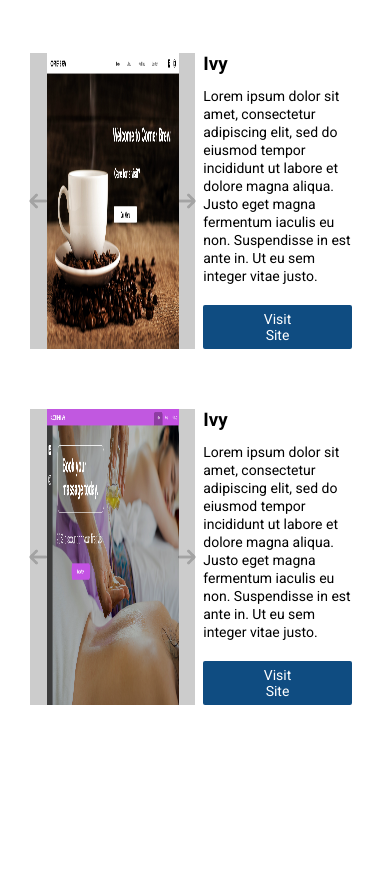
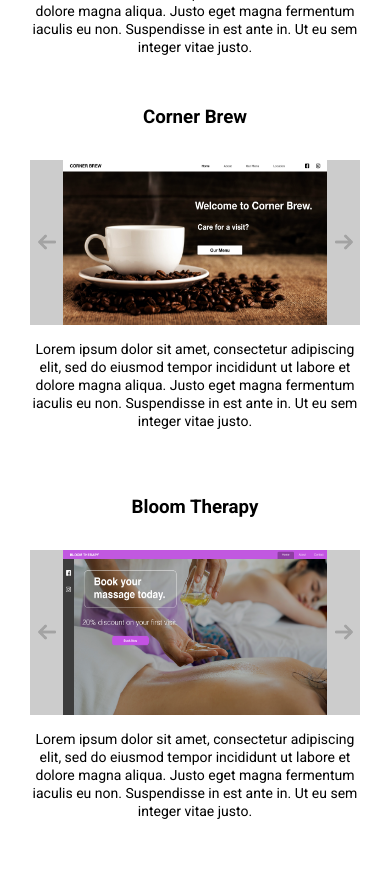
Before and after one commit to RichardsDigital/RichardsDigital, a Node server app: page /portfolio in a window 390 px wide. Shown: the part 824-1695 px from the top of the page. Before the commit the page ends 1529 px from the top, so only its background shows below. Run offline with Node 20, Linux system fonts and the light colour scheme.

Commit message:
Made portfolio page mobile responsive

```diff
--- a/public/styles.css
+++ b/public/styles.css
@@ -547,6 +547,14 @@ button {
 
 /* Portfolio ------------------------------------------------------------------------------------- */
 
+/* Desktop Screen Settings */
+
+@media only screen and (min-width: 701px) {
+
+    .mobileTitle {
+        display: none;
+    }
+
     .portfolioElements {
         display: grid;
         grid-template-rows: 1fr 1fr 1fr 1fr;
@@ -627,3 +635,111 @@ border: none;
         justify-self: center;
         width: 90%;
     }
+
+}
+
+/* Mobile Screen Settings */
+
+@media only screen and (max-width: 700px) {
+
+    .portfolio-textbox1 h3, .portfolio-textbox2 h3, .portfolio-textbox3 h3 {
+        display: none;
+    }
+
+    .portfolioElements {
+        display: grid;
+        grid-template-rows: 1fr 1fr 1fr 1fr;
+    }
+    .portfolioElementBox {
+        display: grid;
+        grid-template-rows: 1 1fr 1;
+        grid-template-columns: 1;
+        padding: 15px 30px;
+    }
+
+    .mobileTitle {
+        justify-self: center;
+        text-align: center;
+        padding: 0 0 15px 0;
+    }
+
+    .portfolio-textbox1, .portfolio-textbox2, .portfolio-textbox3 {
+        grid-row: 3/4;
+        align-self: top;
+        justify-self: center;
+        text-align: center;
+        width: 100%;
+    }
+
+    .portfolio-textbox1 p, .portfolio-textbox2 p, .portfolio-textbox3 p {
+        padding: 15px 0 0 0;
+    }
+
+    .portfolio-textbox1 button, .portfolio-textbox2 button, .portfolio-textbox3 button {
+        display: none;
+    }
+    #pBox1 {
+        background-color: #eaeaea;
+    }
+    .imageSlider {
+        grid-row: 2/3;
+        display: grid;
+        grid-template-columns: 10% 1fr 10%;
+        width: 100%;
+    }
+
+    .imageSlider .left {
+        display: flex;
+        align-items: center;
+        justify-content: center;
+        grid-column: 1/2;
+        background-color: #cccccc;
+    }
+    .imageSlider .right {
+        display: flex;
+        align-items: center;
+        justify-content: center;
+        grid-column: 3/4;
+        background-color: #cccccc;
+    }
+
+    .imageSlider .left img, .imageSlider .right img {
+        height: 18px;
+        width: 18px;
+        opacity: 20%;
+    }
+
+    .left:active {
+        background-color: #b3b2b2;
+    }
+
+    .right:active {
+        background-color: #b3b2b2;
+    }
+
+    .imageSlider .imagebox {
+        grid-column: 2/3;
+        display: flex;
+        justify-content: center;
+    }
+    .imageSlider img {
+        width: 100%;
+        height: 100%;
+    }
+
+    .imageSlider .left, .imageSlider .right {
+    color: none;
+    font-size: 0;
+    padding: 0;
+    border-radius: 0;
+    height: 100%;
+    width: 100%;
+    outline: none;
+    box-shadow: none;
+    border: none;
+    }
+
+    .portfolio-textbox1 p {
+        padding-bottom: 20px;
+    }
+}
--- a/views/gettingStarted.ejs
+++ b/views/gettingStarted.ejs
@@ -20,6 +20,10 @@ nav ul :nth-child(5):hover {
 }
 </style>
 
+<section class="getting-started">
+
+</section>
+
 <%- include("partials/footer.ejs") %>
 </div>
 </div>
--- a/views/portfolio.ejs
+++ b/views/portfolio.ejs
@@ -27,6 +27,9 @@ nav ul :nth-child(4):hover {
 <div class="portfolioElements">
 
     <div class="portfolioElementBox" id="pBox1">
+
+        <h3 class="mobileTitle">Ivy</h3>
+
         <div class="imageSlider" id="imageSlider1">
 
             <button class="left" name="left" onclick="handleClick(this)">
@@ -43,8 +46,8 @@ nav ul :nth-child(4):hover {
 
         </div>
         <div class="header-textbox portfolio-textbox1">
-            <h3>Ivy</h3>
-            <p>Lorem ipsum dolor sit amet, consectetur adipiscing elit,
+            <h3 class="title">Ivy</h3>
+            <p class="paragraph">Lorem ipsum dolor sit amet, consectetur adipiscing elit,
                sed do eiusmod tempor incididunt ut labore et dolore magna aliqua.
                Justo eget magna fermentum iaculis eu non. Suspendisse in est ante in.
                Ut eu sem integer vitae justo.</p>
@@ -53,6 +56,9 @@ nav ul :nth-child(4):hover {
     </div>
 
     <div class="portfolioElementBox">
+
+        <h3 class="mobileTitle">Gym Lion</h3>
+
         <div class="imageSlider" id="imageSlider2">
 
             <button class="left" name="left" onclick="handleClick(this)">
@@ -69,7 +75,7 @@ nav ul :nth-child(4):hover {
 
         </div>
         <div class="header-textbox portfolio-textbox1">
-            <h3>Ivy</h3>
+            <h3>Gym Lion</h3>
             <p>Lorem ipsum dolor sit amet, consectetur adipiscing elit,
                sed do eiusmod tempor incididunt ut labore et dolore magna aliqua.
                Justo eget magna fermentum iaculis eu non. Suspendisse in est ante in.
@@ -79,6 +85,9 @@ nav ul :nth-child(4):hover {
     </div>
 
     <div class="portfolioElementBox">
+
+        <h3 class="mobileTitle">Corner Brew</h3>
+
         <div class="imageSlider" id="imageSlider3">
 
             <button class="left" name="left" onclick="handleClick(this)">
@@ -95,7 +104,7 @@ nav ul :nth-child(4):hover {
 
         </div>
         <div class="header-textbox portfolio-textbox1">
-            <h3>Ivy</h3>
+            <h3>Corner Brew</h3>
             <p>Lorem ipsum dolor sit amet, consectetur adipiscing elit,
                sed do eiusmod tempor incididunt ut labore et dolore magna aliqua.
                Justo eget magna fermentum iaculis eu non. Suspendisse in est ante in.
@@ -105,6 +114,9 @@ nav ul :nth-child(4):hover {
     </div>
 
     <div class="portfolioElementBox">
+
+        <h3 class="mobileTitle">Bloom Therapy</h3>
+
         <div class="imageSlider" id="imageSlider4">
 
             <button class="left" name="left" onclick="handleClick(this)">
@@ -121,7 +133,7 @@ nav ul :nth-child(4):hover {
 
         </div>
         <div class="header-textbox portfolio-textbox1">
-            <h3>Ivy</h3>
+            <h3>Bloom Therapy</h3>
             <p>Lorem ipsum dolor sit amet, consectetur adipiscing elit,
                sed do eiusmod tempor incididunt ut labore et dolore magna aliqua.
                Justo eget magna fermentum iaculis eu non. Suspendisse in est ante in.
```
Lines whose indentation alone changed are shown as unchanged.
